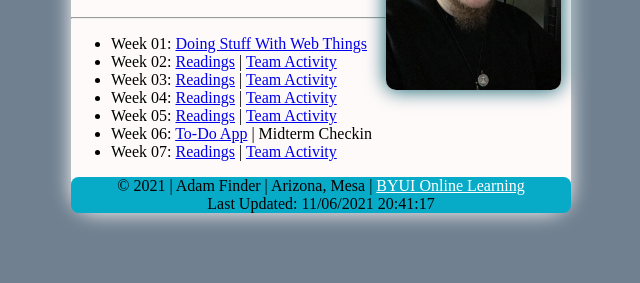
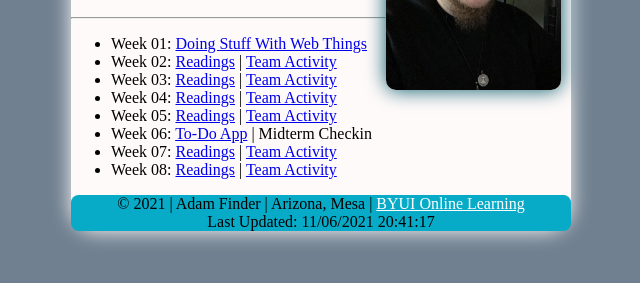
Before and after one commit to AdamFinder/WDD330, a plain HTML site: page index.html in a window 1280 px wide. Shown: the part 95-378 px from the top of the page, without its empty margins (319-959 px from the left). Drawn offline with Linux system fonts and the light colour scheme; a script that the page names is missing.

Commit message:
Commit for readings

```diff
--- a/index.html
+++ b/index.html
@@ -25,6 +25,7 @@
                         <li>Week 05: <a href="https://adamfinder.github.io/WDD330/Week05/index.html">Readings</a> | <a href="https://adamfinder.github.io/WDD330/Week05/team05/team05.html">Team Activity</a></li>
                         <li>Week 06: <a href="https://adamfinder.github.io/WDD330/Week06/index.html">To-Do App</a> | Midterm Checkin
                         <li>Week 07: <a href="https://adamfinder.github.io/WDD330/Week07/index.html">Readings</a> | <a href="https://adamfinder.github.io/WDD330/Week07/week07.html">Team Activity</a></li>
+                        <li>Week 08: <a href="https://adamfinder.github.io/WDD330/Week08/index.html">Readings</a> | <a href="https://adamfinder.github.io/WDD330/Week08/team08.html">Team Activity</a></li>
                     </ul>
                 </nav>
             </main>
```
